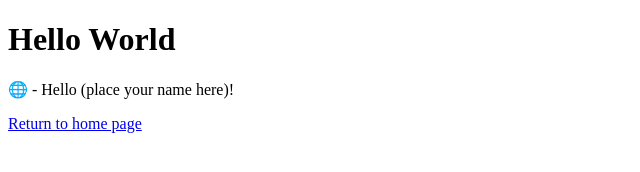
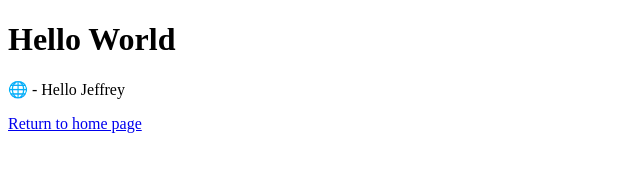
Before and after one commit to MATSUNYE/WITS-ELEN4010, a plain HTML site: page index.html in a window 1280 px wide. Shown: the whole page, without its empty margins (0-640 px from the left). Drawn offline with Linux system fonts and the light colour scheme.

Commit message:
replaced place holders with name

```diff
--- a/index.html
+++ b/index.html
@@ -9,7 +9,7 @@
         Hello World
     </h1>
     <p>
-        &#127760 - Hello (place your name here)!
+        &#127760 - Hello Jeffrey
     </p>
     <p><a href="author.html">Return to home page</a></p>
 </body>
```
